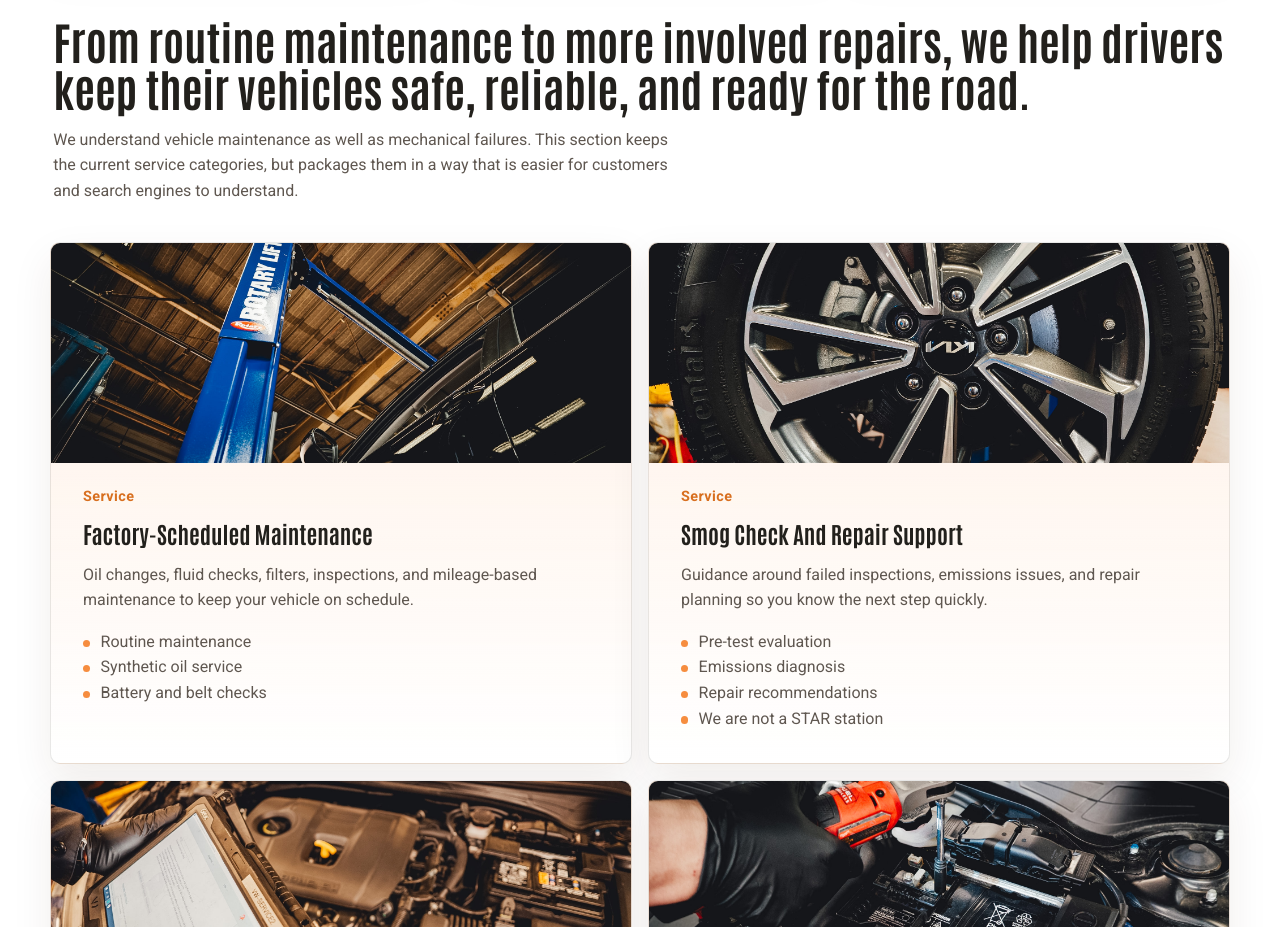
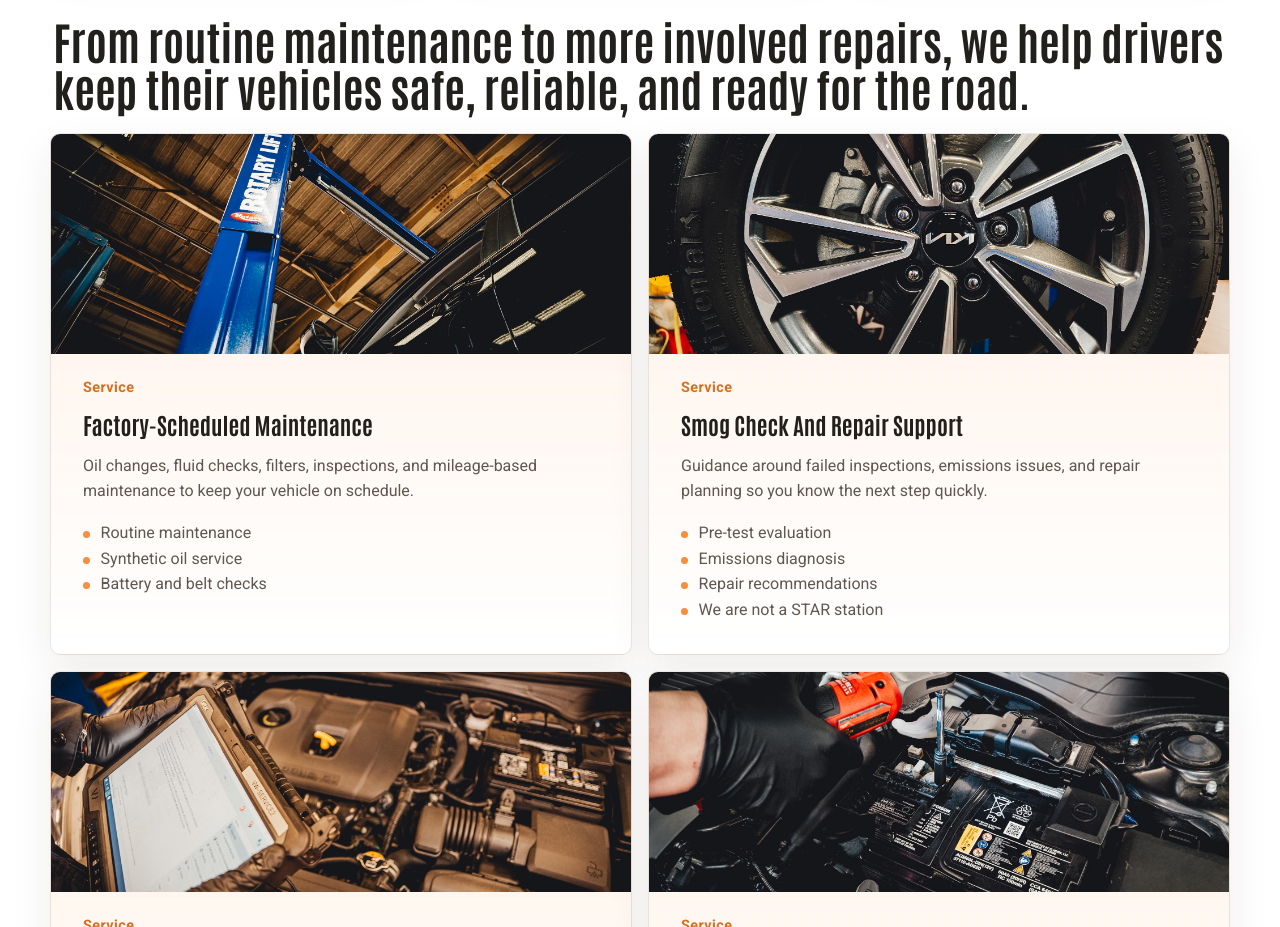
Before and after one commit to DietmarSZ/stechherman, a Next.js app: page / in a window 1280 px wide. Shown: the part 940-1867 px from the top of the page. Built offline with nearby package versions, Linux system fonts and the light colour scheme.

Commit message:
Simplify core services intro

```diff
--- a/src/app/page.tsx
+++ b/src/app/page.tsx
@@ -92,11 +92,6 @@ export default function HomePage() {
         <div className="section-heading">
           <p className="eyebrow">Core Services</p>
           <h2>From routine maintenance to more involved repairs, we help drivers keep their vehicles safe, reliable, and ready for the road.</h2>
-          <p>
-            We understand vehicle maintenance as well as mechanical failures. This section keeps the
-            current service categories, but packages them in a way that is easier for customers and
-            search engines to understand.
-          </p>
         </div>
         <div className="service-grid">
           {site.services.map((service) => (
```
